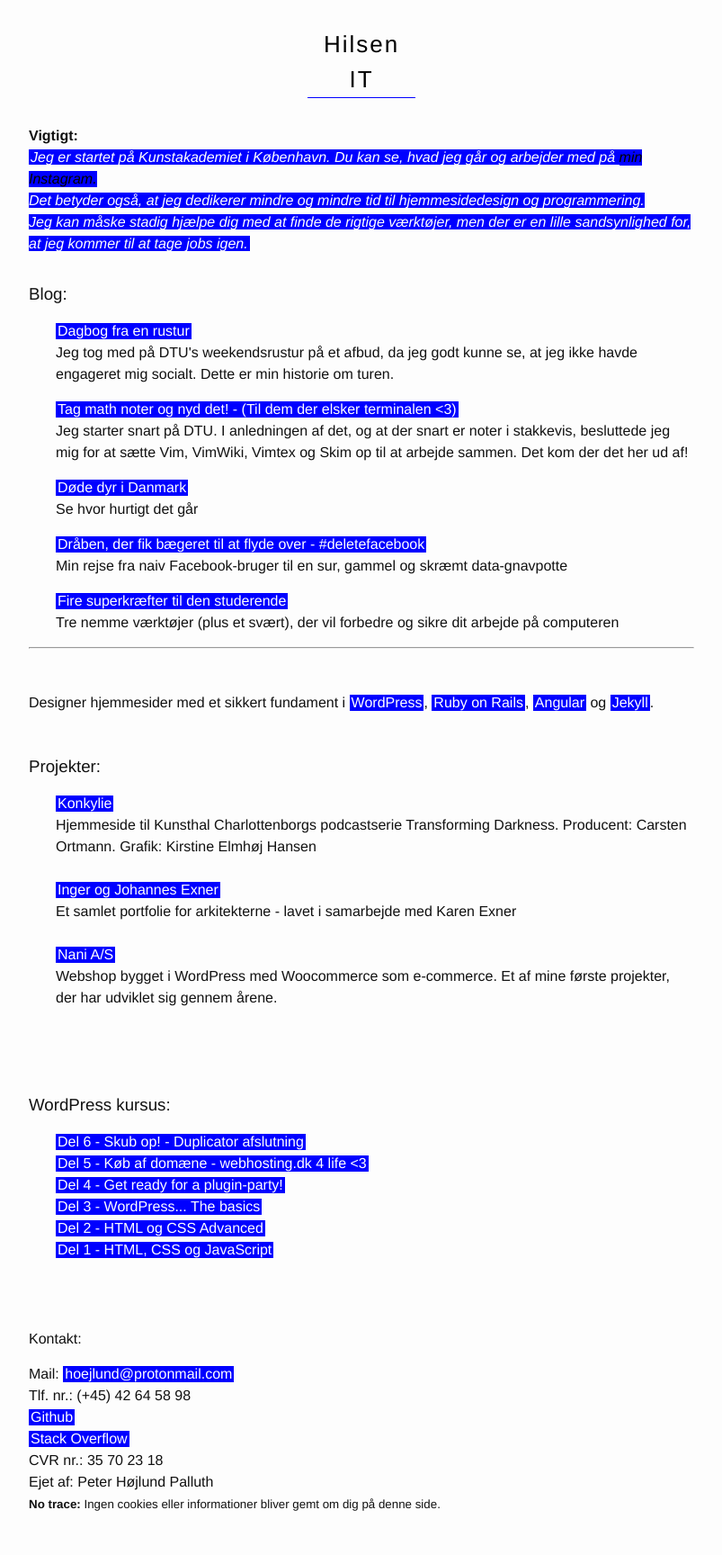
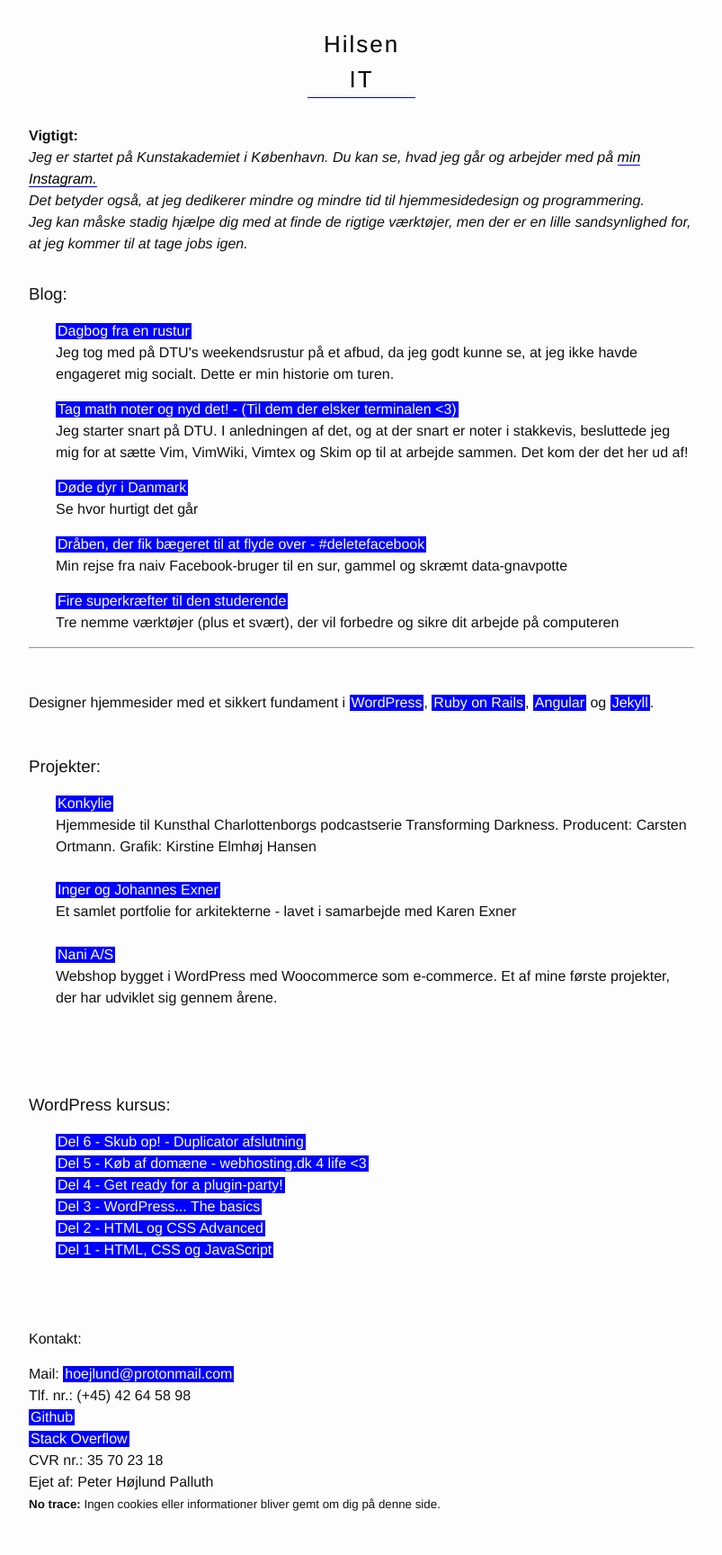
Before and after one commit to peterhoejlundandersen/hilsen, a Jekyll site: the page built from index.md, in a window 1280 px wide. Shown: the whole page at 90% size, without its empty margins (238-1041 px from the left). Built offline with Jekyll 4.4.1, drawn with Linux system fonts in a browser that asks for light colours.

Commit message:
Update home.html

```diff
--- a/_layouts/home.html
+++ b/_layouts/home.html
@@ -4,7 +4,7 @@ layout: default
 
 <div class="home">
 	<strong>Vigtigt:</strong> <br>
-	<i class="blue-highlight">Jeg er startet på Kunstakademiet i København. Du kan se, hvad jeg går og arbejder med på <a target="_blank" href="https://www.instagram.com/gips4life/">min Instagram.</a><br>
+	<i>Jeg er startet på Kunstakademiet i København. Du kan se, hvad jeg går og arbejder med på <a target="_blank" href="https://www.instagram.com/gips4life/">min Instagram.</a><br>
         Det betyder også, at jeg dedikerer mindre og mindre tid til hjemmesidedesign og programmering. <br>
 	Jeg kan måske stadig hjælpe dig med at finde de rigtige værktøjer, men der er en lille sandsynlighed for, at jeg kommer til at tage jobs igen.
 	</i>
```
